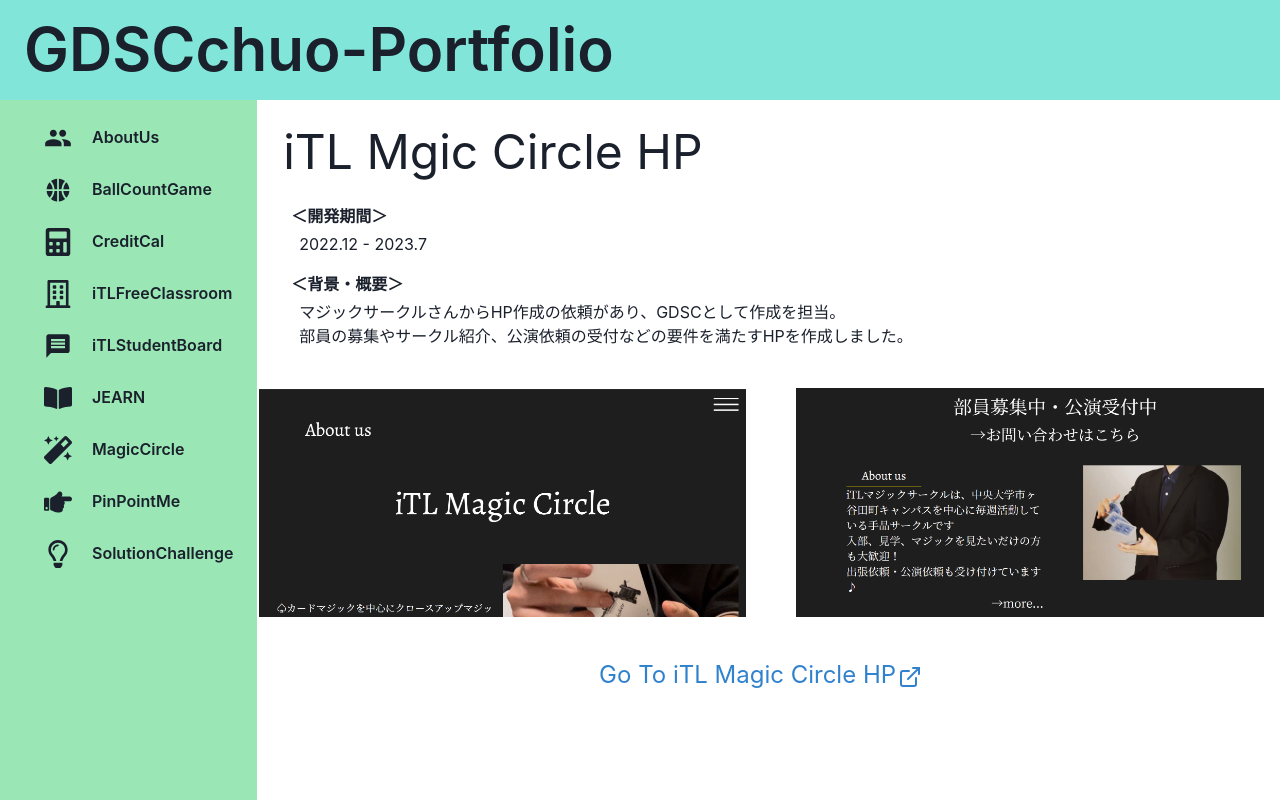
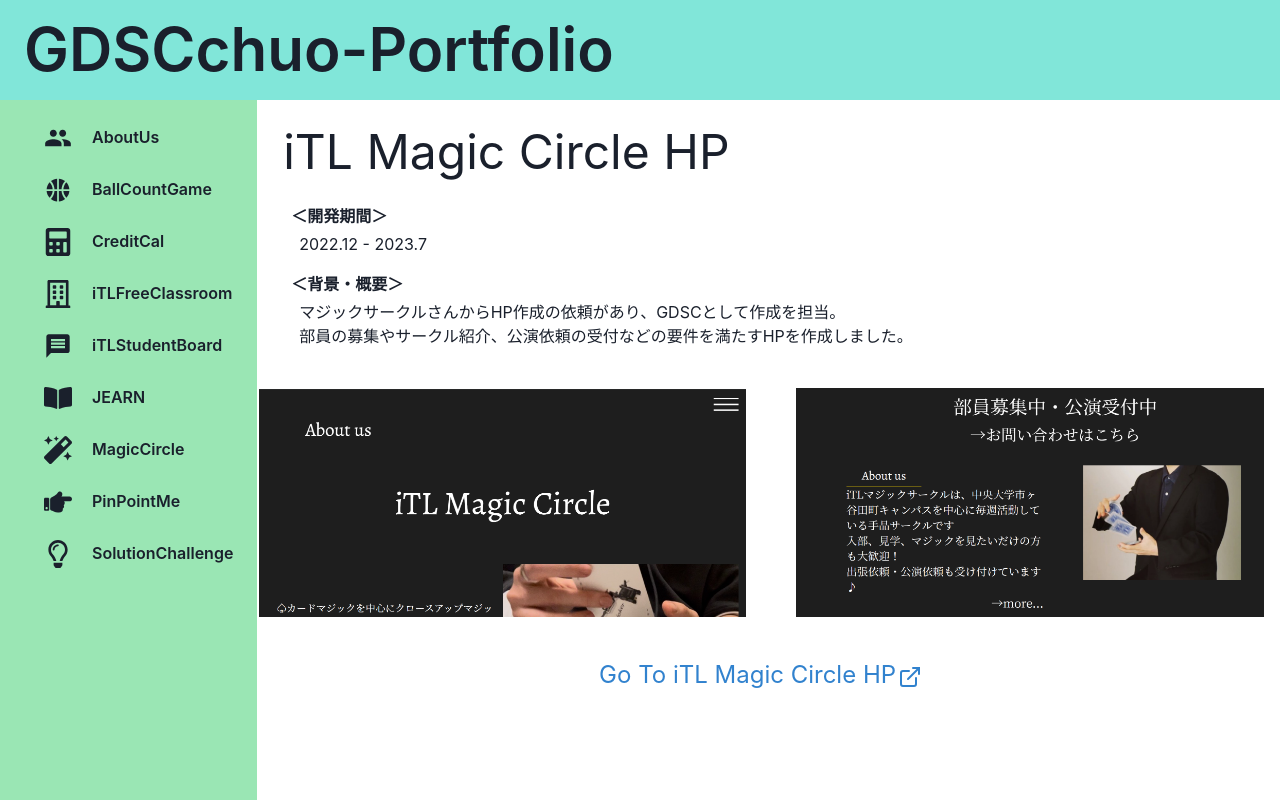
Before and after one commit to GDSCchuo/GDSCchuo-Portfolio, a React (Create React App) app: page /MagicCircle in a window 1280 px wide. Built offline with nearby package versions, Linux system fonts and the light colour scheme.

Commit message:
Update MagicCircle.tsx

```diff
--- a/src/routes/MagicCircle.tsx
+++ b/src/routes/MagicCircle.tsx
@@ -11,7 +11,7 @@
   }, []);
   return (
     <>
-      <Text fontSize="5xl" ml={6}>iTL Mgic Circle HP</Text>
+      <Text fontSize="5xl" ml={6}>iTL Magic Circle HP</Text>
       <Text fontSize="md" mt={4} ml={8} mb={1}><b>＜開発期間＞</b></Text>
       <Text ml={10} mb={4}>2022.12 - 2023.7</Text>
       <Text ml={8} mb={1}><b>＜背景・概要＞</b></Text>
```
